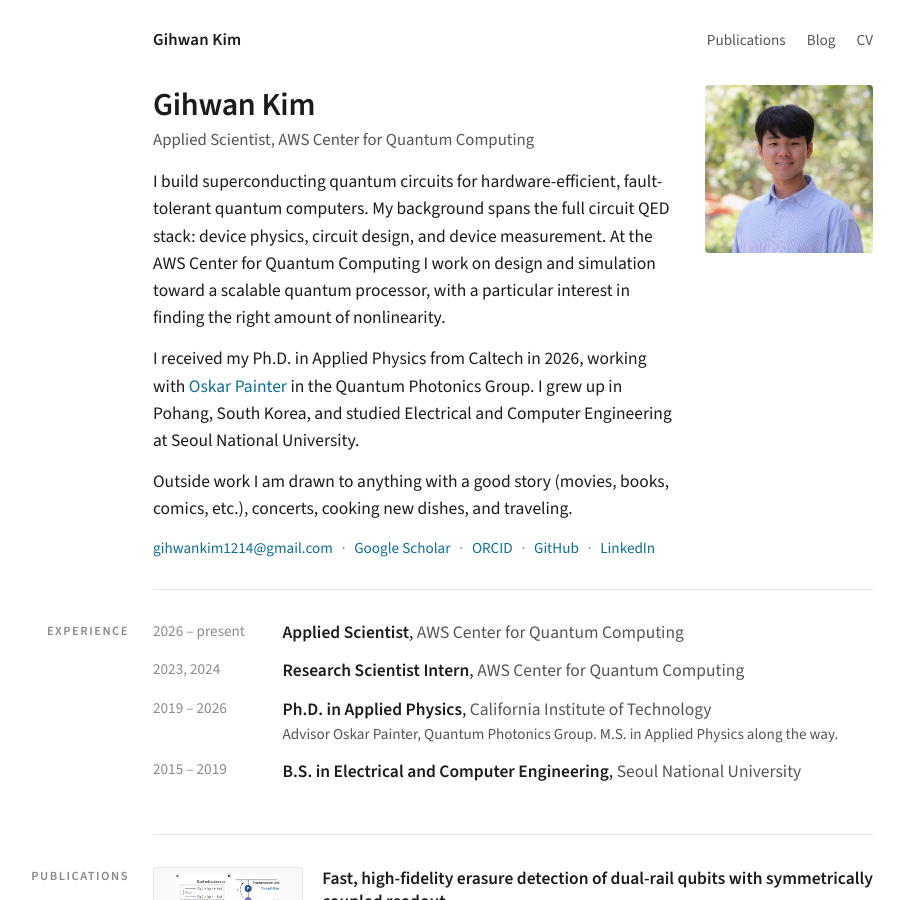
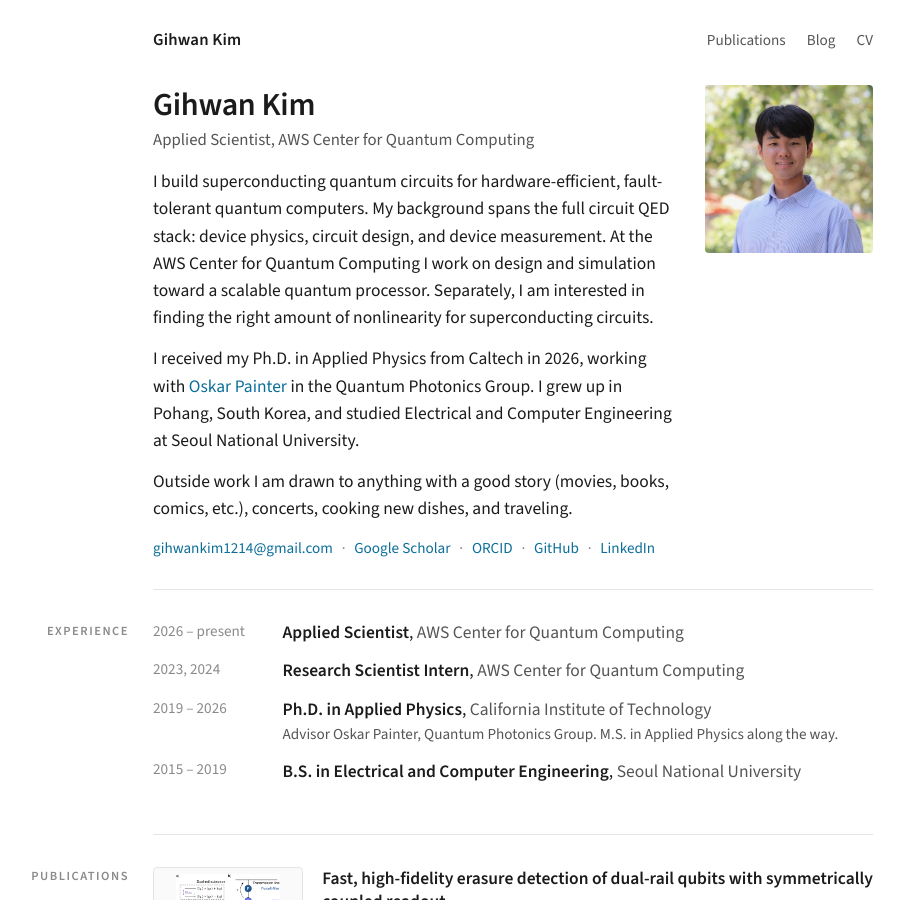
Before and after one commit to gihwan-scqubits/gihwan-scqubits.github.io, a Jekyll site: the page built from index.md, in a window 1280 px wide and 900 px high. Shown: the whole window, without its empty margins (127-1031 px from the left). Built offline with Jekyll 4.4.1, drawn with Linux system fonts in a browser that asks for light colours.

Commit message:
Bio: separate personal interest from work
Co-Authored-By: Claude Fable 5.1 <noreply@anthropic.com>
Claude-Session: https://claude.ai/code/session_01D9GyQzp35NGwXa4HyFQyv5

```diff
--- a/index.md
+++ b/index.md
@@ -10,7 +10,8 @@ body_class: home
     <p>I build superconducting quantum circuits for hardware-efficient, fault-tolerant quantum
     computers. My background spans the full circuit QED stack: device physics, circuit design, and
     device measurement. At the AWS Center for Quantum Computing I work on design and simulation toward
-    a scalable quantum processor, with a particular interest in finding the right amount of nonlinearity.</p>
+    a scalable quantum processor. Separately, I am interested in finding the right amount of nonlinearity
+    for superconducting circuits.</p>
     <p>I received my Ph.D. in Applied Physics from Caltech in 2026, working with
     <a href="https://painterlab.caltech.edu">Oskar Painter</a> in the Quantum Photonics Group. I grew up
     in Pohang, South Korea, and studied Electrical and Computer Engineering at Seoul National University.</p>
```
